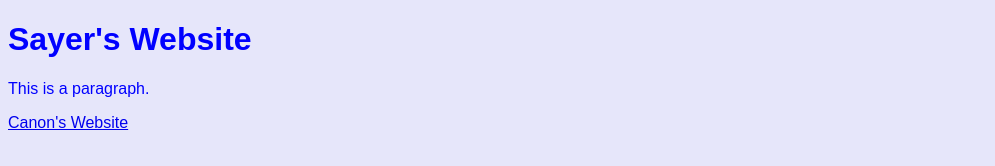
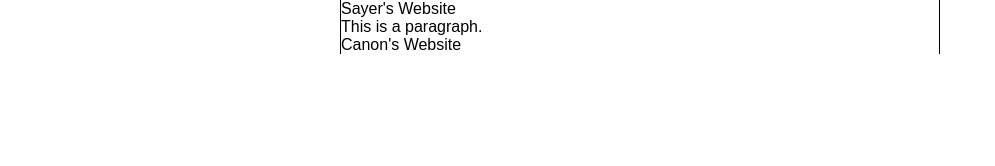
Before and after one commit to sayerjsmith/sayerjsmith.github.io, a plain HTML site: page index.html in a window 1280 px wide. Shown: the whole page, without its empty margins (0-995 px from the left). Drawn offline with Linux system fonts and the light colour scheme.

Commit message:
Update style.css

```diff
--- a/style.css
+++ b/style.css
@@ -1,7 +1,24 @@
 @charset "UTF-8";
 
+*:where(:not(html, iframe, canvas, img, svg, video, audio):not(svg *, symbol *)) {
+  all:unset;
+  display: revert;
+}
+
+*, *::before, *::after {
+  box-sizing: border-box;
+}
+
 html {
-  background-color: lavender;
-  color: blue;
+  background-color: white;
+  color: black;
   font-family: sans-serif;
 }
+
+body {
+  border-left: 1px solid black;
+  border-right: 1px solid black;
+  margin-left: auto;
+  margin-right: auto;
+  max-width: 600px;
+}
```
